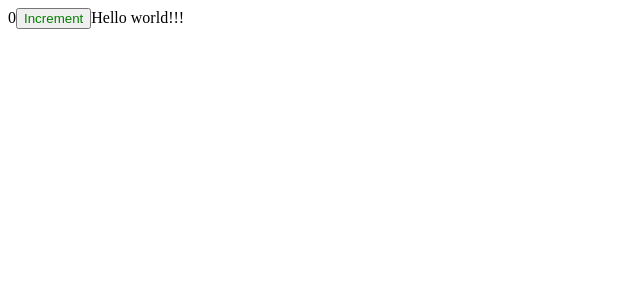
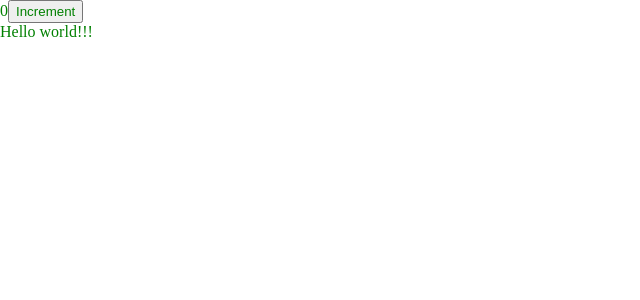
Before and after one commit to Sadistick23/FrontendMiddle, a React app: page / in a window 1280 px wide. Shown: the top 300 px of the page, without its empty margins (0-640 px from the left). Built offline with nearby package versions, Linux system fonts and the light colour scheme.

Commit message:
Lesson 5

```diff
--- a/package.json
+++ b/package.json
@@ -20,6 +20,7 @@
     "@types/webpack-dev-server": "^4.7.2",
     "css-loader": "^6.8.1",
     "html-webpack-plugin": "^5.5.3",
+    "mini-css-extract-plugin": "^2.7.6",
     "sass": "^1.68.0",
     "sass-loader": "^13.3.2",
     "style-loader": "^3.3.3",
--- a/src/App.scss
+++ /dev/null
@@ -1,3 +0,0 @@
-button {
-  color: green;
-}
--- a/src/App.tsx
+++ b/src/App.tsx
@@ -1,21 +1,11 @@
-import React, {useState} from 'react';
-import './App.scss'
+import React from 'react';
+import Counter from "./Components/Counter/Counter";
+import './index.scss'
 
 const App = () => {
-    const [count, setCount] = useState(0)
-
-    const increments = () => {
-        setCount(count + 1)
-    }
-
     return (
-        <div>
-            {count}
-            <button onClick={increments}>
-                <div className="div">
-                    Increment
-                </div>
-            </button>
+        <div className='App'>
+            <Counter />
             Hello world!!!
         </div>
     );
--- /dev/null
+++ b/src/Components/Counter/Counter.module.scss
@@ -0,0 +1,4 @@
+.button {
+  color: green;
+  padding: 2px 6px;
+}
--- /dev/null
+++ b/src/Components/Counter/Counter.tsx
@@ -0,0 +1,23 @@
+import React, {useState} from 'react';
+import styles from "./Counter.module.scss";
+
+const Counter = () => {
+    const [count, setCount] = useState(0)
+
+    const increments = () => {
+        setCount(count + 1)
+    }
+
+    return (
+        <div>
+            {count}
+            <button className={styles.button} onClick={increments}>
+                <div className="div">
+                    Increment
+                </div>
+            </button>
+        </div>
+    );
+};
+
+export default Counter;
--- /dev/null
+++ b/src/global.d.ts
@@ -0,0 +1,2 @@
+declare module "*.module.css";
+declare module "*.module.scss";
--- /dev/null
+++ b/src/index.scss
@@ -0,0 +1,8 @@
+* {
+  margin: 0;
+  padding: 0;
+}
+
+.App {
+  color: green;
+}
```
Also changed, not shown: 5 other files (tests, documents, lock files or other folders).
